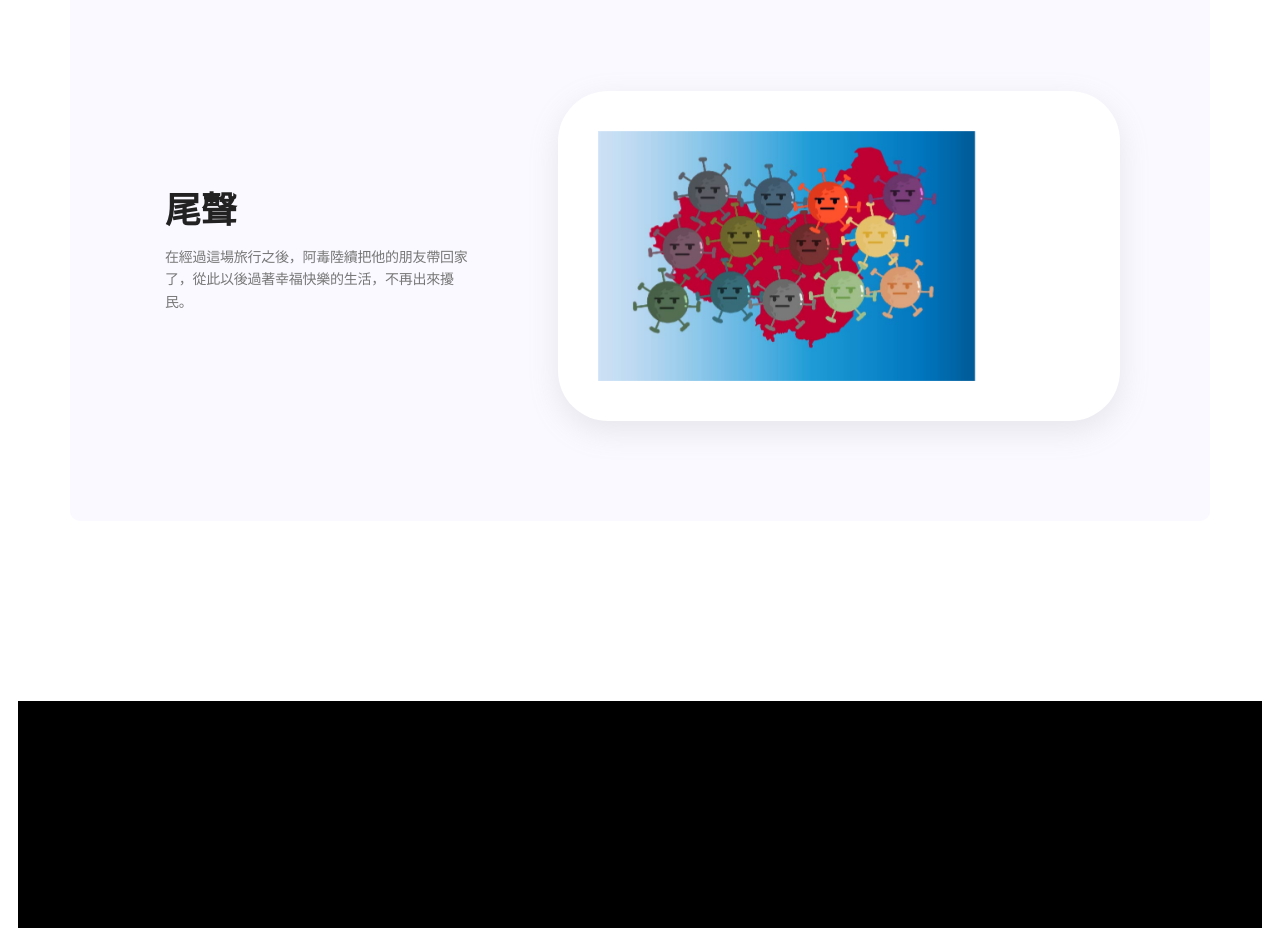
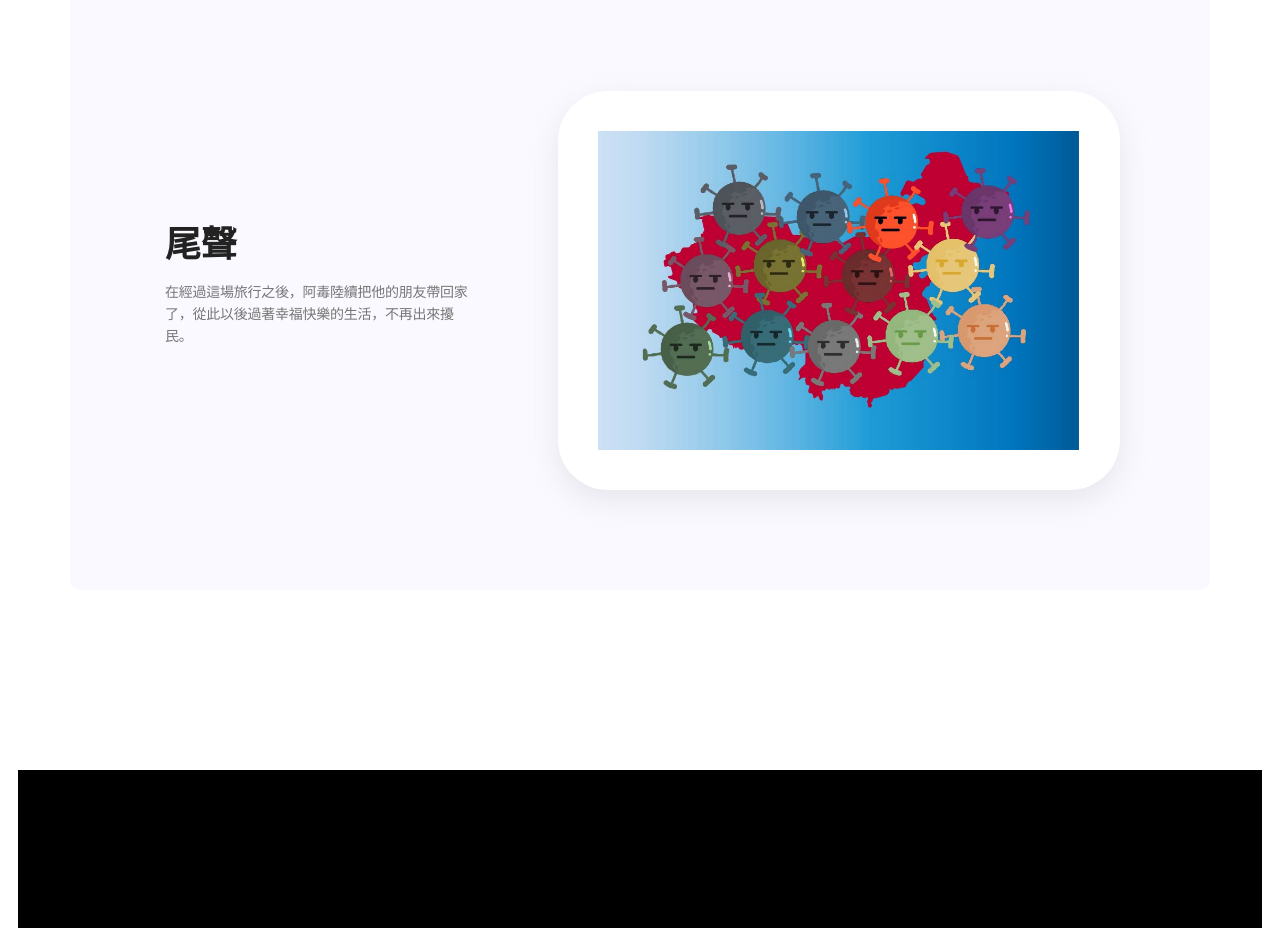
Before and after one commit to hsuchingchun/CORONAVIRUSES-TRAVEL-WORLDWIDE, a plain HTML site: page index.html in a window 1280 px wide. Shown: the part 6160-7088 px from the top of the page. Drawn offline with nearby package versions, Linux system fonts and the light colour scheme; some packages are replaced by stand-ins of ours; files that its build step writes are made by us from their sources; a script that the page names is missing; files whose address does not match are found by name.

Commit message:
Add files via upload

```diff
--- a/index.html
+++ b/index.html
@@ -343,7 +343,7 @@
                                 <div class="item">
                                     <div class="media">
                                         <div class="d-flex">
-                                            <img width="600" height="250" src="img/elements/cohome.jpg" alt="">
+                                            <img src="img/elements/cohome.jpg" alt="">
                                         </div>
                                     </div>
                                 </div>
```
